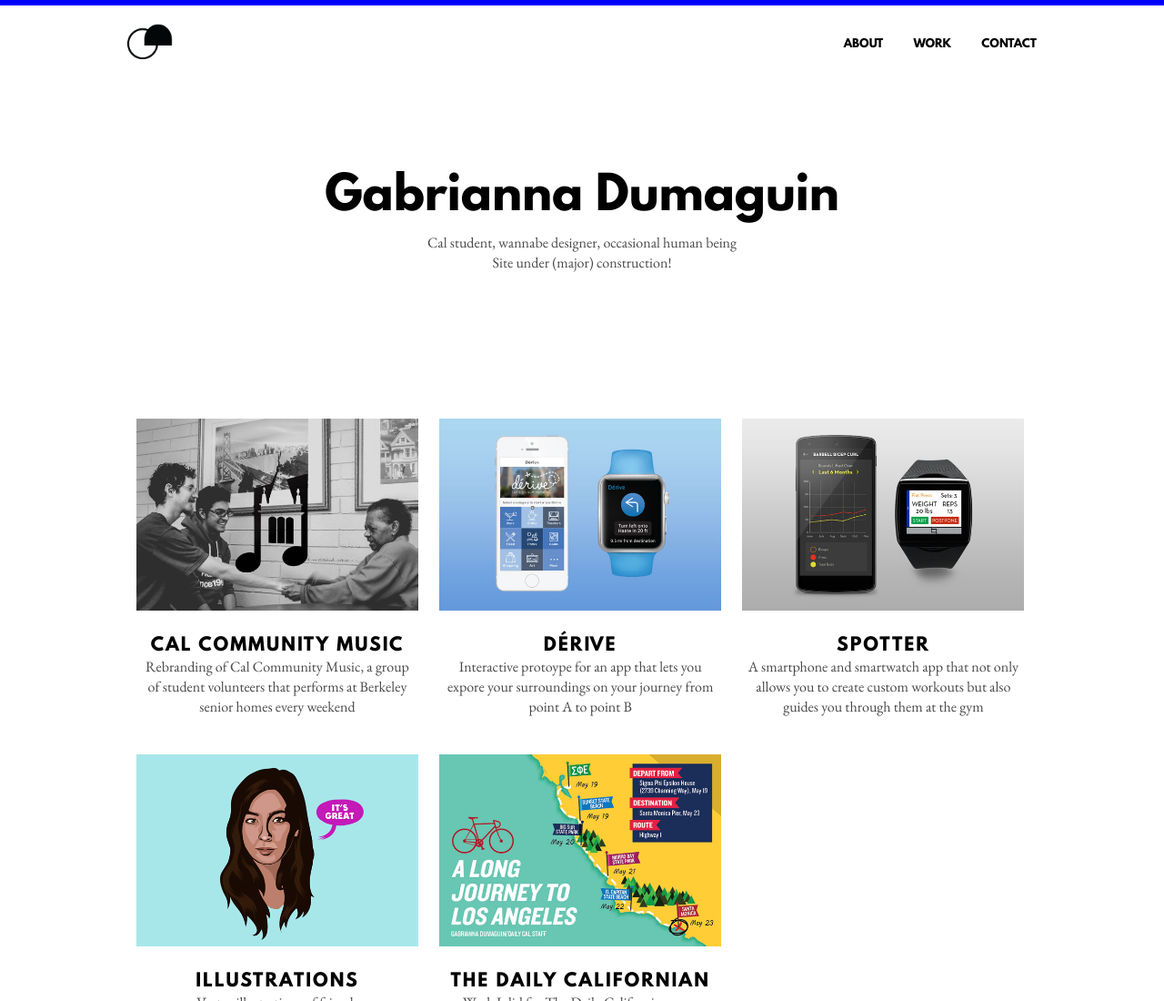
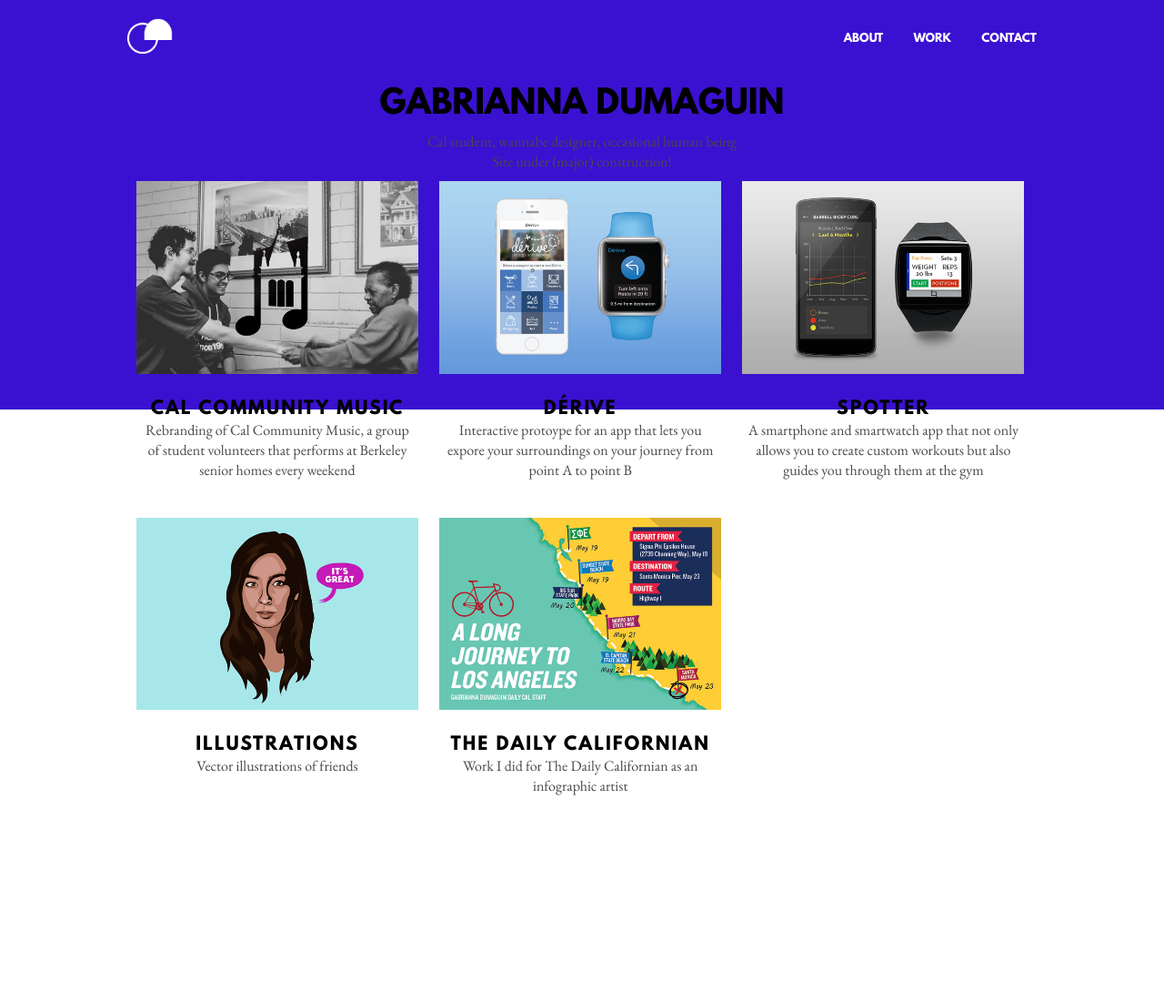
Before and after one commit to gabriannad/gabriannad.github.io, a plain HTML site: page index.html in a window 1280 px wide. Shown: the top 1100 px of the page at 91% size. After the commit the page ends 1006 px from the top, so only its background shows below. Drawn offline with nearby package versions, Linux system fonts and the light colour scheme.

Commit message:
homepage splash

```diff
--- a/css/style.css
+++ b/css/style.css
@@ -29,7 +29,6 @@ nav {
 	left: 0;
 	height: 80px;
 	width: 100%;
-	border-top: 6px solid #0000FF;
 }
 
 nav #container {
@@ -41,7 +40,7 @@ nav #container {
 nav #logo {
 	width: 50px;
 	height: 39px;
-	background-image: url('/assets/logo-black.png');
+	background-image: url('/assets/logo-white.png');
 	background-size: 100% 100%;
 	float: left;
 }
@@ -54,7 +53,7 @@ nav ul {
 	text-transform: uppercase;
 	font-weight: 700;
 	font-size: 12px;
-	color: #000000;
+	color: #ffffff;
 }
 
 nav ul li {
--- a/index.html
+++ b/index.html
@@ -14,16 +14,27 @@
 		<meta http-equiv="Content-Type" content="text/html; charset=utf-8">
 
 		<style type="text/css">
-			div#blurb {
-				margin: 200px 0 150px 0;
+			#titlebg {
+				background-color: #3A11D1;
+				width: 100%;
+				height: 450px;
+				position: absolute;
+				top: 0;
+				left: 0;
+				z-index: -1;
+			}
+
+			#blurb {
+				margin: 175 0 100px 0;
 				text-align: center;
 			}
 
-			div#blurb h1 {
+			#blurb h1 {
 				font-family: "league_spartanregular";
 				font-weight: normal;
-				font-size: 50px;
+				font-size: 35px;
 				color: #000000;
+				text-transform: uppercase;
 			}
 
 
@@ -72,6 +83,8 @@
 	</head>
 
 	<body>
+
+		<div id="titlebg"></div>
 
 		<nav ng-include="'/nav.html'"></nav>
 
```
